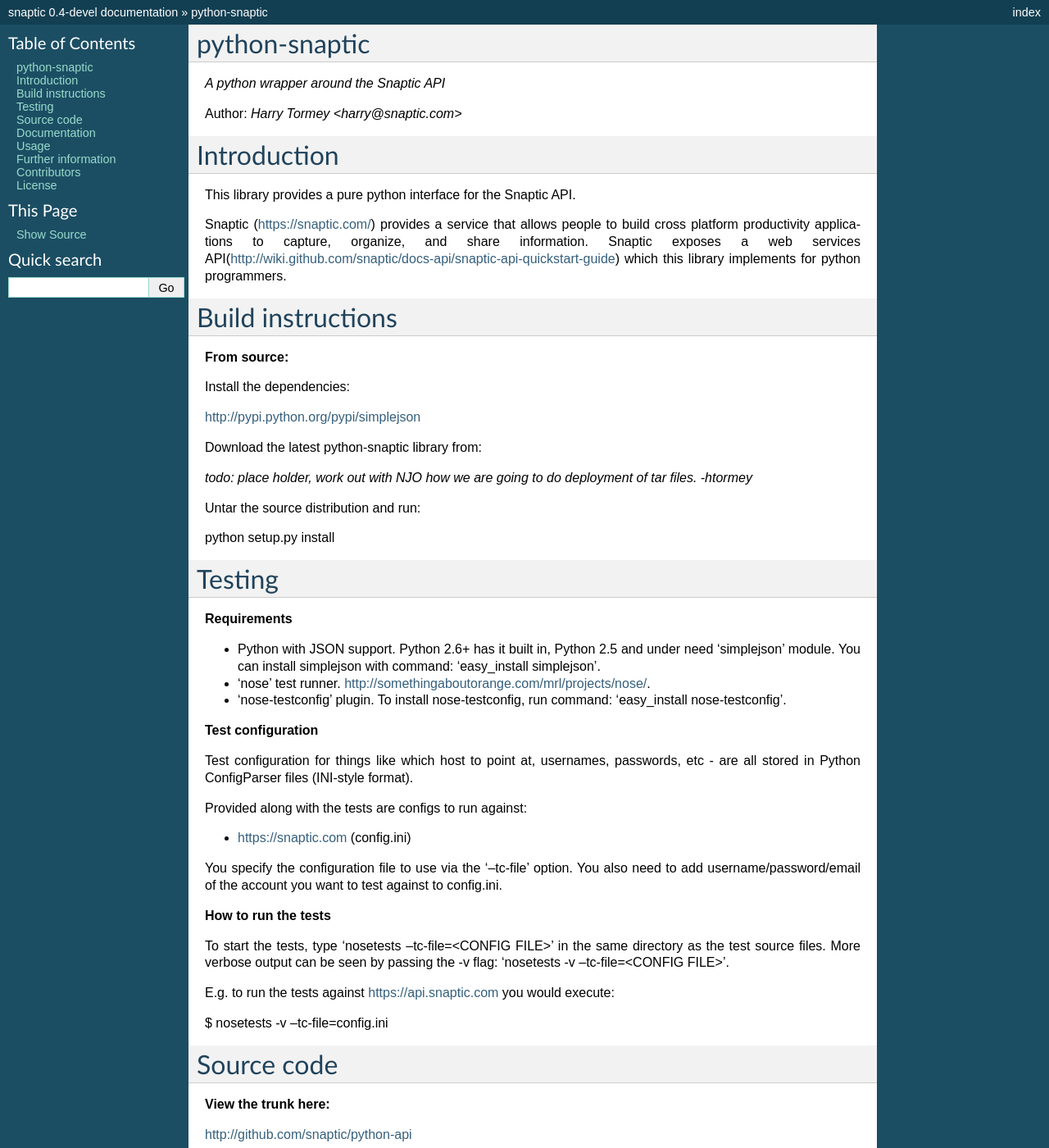
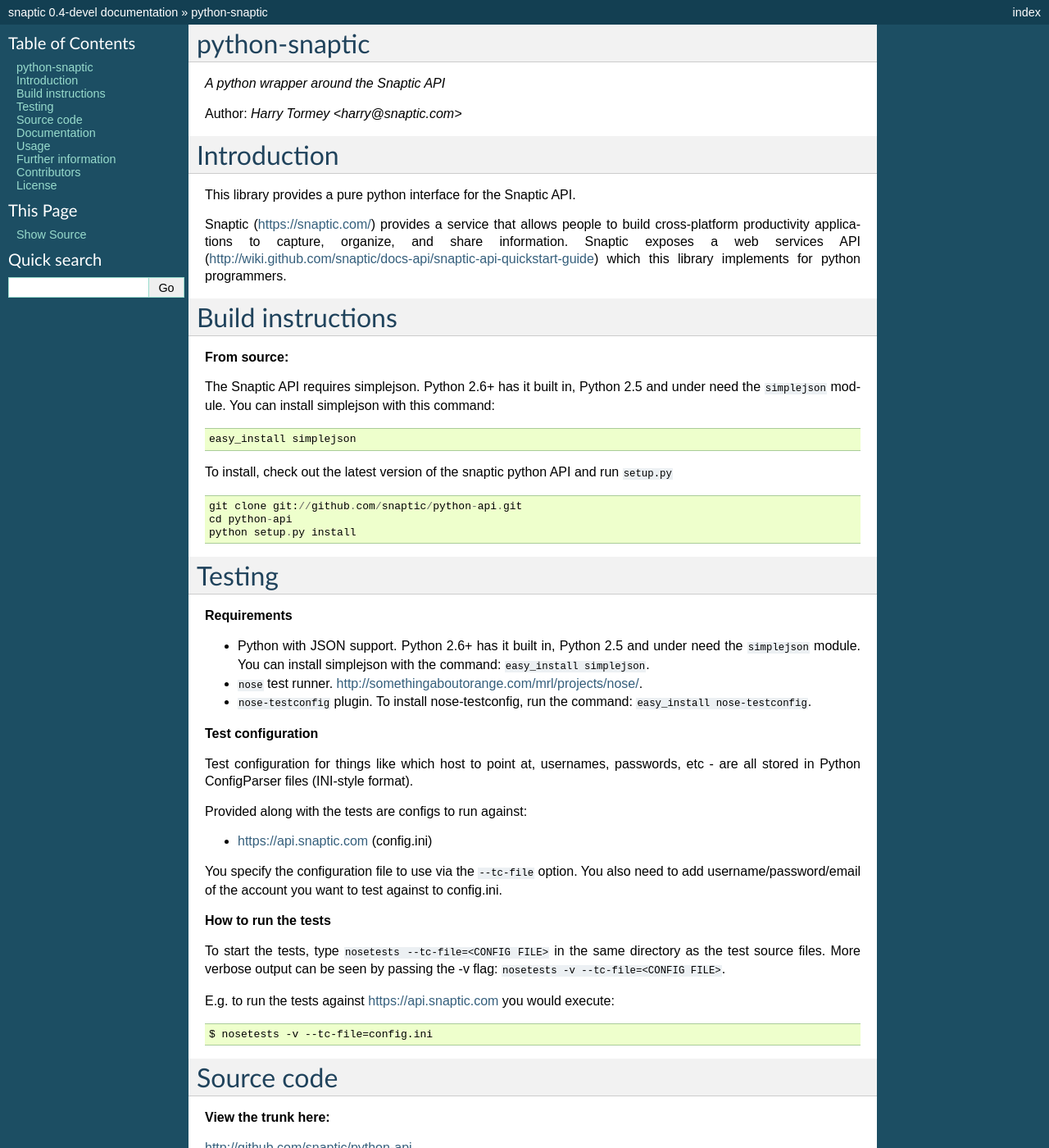
Before and after one commit to catch/python-api, a Sphinx documentation site: the page built from docs/index.txt, in a window 1280 px wide and 1400 px high. Shown: the whole window at 82% size. Built offline with Sphinx 7.4.7, drawn with Linux system fonts in a browser that asks for light colours; pages that are not in the unit, such as notebooks, are missing from menus; some of the changed text lies outside the part shown.

```diff
--- a/docs/index.txt
+++ b/docs/index.txt
@@ -16,8 +16,8 @@ Introduction
 
 This library provides a pure python interface for the Snaptic API.
 
-Snaptic (https://snaptic.com/) provides a service that allows people to build cross platform productivity applications to
-capture, organize, and share information. Snaptic exposes a web services API(http://wiki.github.com/snaptic/docs-api/snaptic-api-quickstart-guide)
+Snaptic (https://snaptic.com/) provides a service that allows people to build cross-platform productivity applications to
+capture, organize, and share information. Snaptic exposes a web services API (http://wiki.github.com/snaptic/docs-api/snaptic-api-quickstart-guide)
 which this library implements for python programmers.
 
 Build instructions
@@ -25,17 +25,17 @@ Build instructions
 
 **From source:**
 
-Install the dependencies:
+The Snaptic API requires simplejson. Python 2.6+ has it built in, Python 2.5 and under
+need the ``simplejson`` module.  You can install simplejson with this command::
 
-http://pypi.python.org/pypi/simplejson
+  easy_install simplejson
 
-Download the latest python-snaptic library from:
+To install, check out the latest version of the snaptic python API and
+run ``setup.py`` ::
 
-*todo: place holder, work out with NJO how we are going to do deployment of tar files. -htormey*
-
-Untar the source distribution and run:
-
-python setup.py install
+  git clone git://github.com/snaptic/python-api.git
+  cd python-api
+  python setup.py install
 
 Testing
 ==========
@@ -43,13 +43,13 @@ Testing
 **Requirements**
 
 - Python with JSON support. Python 2.6+ has it built in, Python 2.5 and under
-  need 'simplejson' module.  You can install simplejson with command:
-  'easy_install simplejson'.
+  need the ``simplejson`` module.  You can install simplejson with the command:
+  ``easy_install simplejson``.
 
-- 'nose' test runner.  http://somethingaboutorange.com/mrl/projects/nose/.
+- ``nose`` test runner.  http://somethingaboutorange.com/mrl/projects/nose/.
 
-- 'nose-testconfig' plugin.  To install nose-testconfig, run command:
-  'easy_install nose-testconfig'.
+- ``nose-testconfig`` plugin.  To install nose-testconfig, run the command:
+  ``easy_install nose-testconfig``.
 
 **Test configuration**
 
@@ -59,21 +59,21 @@ format).
 
 Provided along with the tests are configs to run against:
 
-- https://snaptic.com (config.ini)
+- https://api.snaptic.com (config.ini)
 
-You specify the configuration file to use via the '--tc-file' option.
+You specify the configuration file to use via the ``--tc-file`` option.
 You also need to add username/password/email of the account you want to test
 against to config.ini.
 
 **How to run the tests**
 
-To start the tests, type 'nosetests --tc-file=<CONFIG FILE>' in the same
+To start the tests, type ``nosetests --tc-file=<CONFIG FILE>`` in the same
 directory as the test source files.  More verbose output can be seen by passing
-the -v flag: 'nosetests -v --tc-file=<CONFIG FILE>'.
+the -v flag: ``nosetests -v --tc-file=<CONFIG FILE>``.
 
-E.g. to run the tests against https://api.snaptic.com you would execute:
+E.g. to run the tests against https://api.snaptic.com you would execute::
 
-$ nosetests -v --tc-file=config.ini
+    $ nosetests -v --tc-file=config.ini
 
 
 Source code
@@ -85,8 +85,8 @@ http://github.com/snaptic/python-api
 
 Check out the latest version of the snaptic python API::
 
-  git clone git@github.com:snaptic/python-api.git
-  cd python-snaptic
+  git clone git://github.com/snaptic/python-api.git
+  cd python-api
 
 Documentation
 ==================
--- a/setup.py
+++ b/setup.py
@@ -16,11 +16,11 @@
 '''The setup and build script for the python-snaptic library.'''
 
 __author__ = 'harry@snaptic.com'
-__version__ = '0.4-devel'
+__version__ = '0.4'
 
 
 METADATA = dict(
-  name = "python-snaptic",
+  name = "py-snaptic",
   version = __version__,
   py_modules = ['snaptic'],
   author='Harry Tormey',
```
